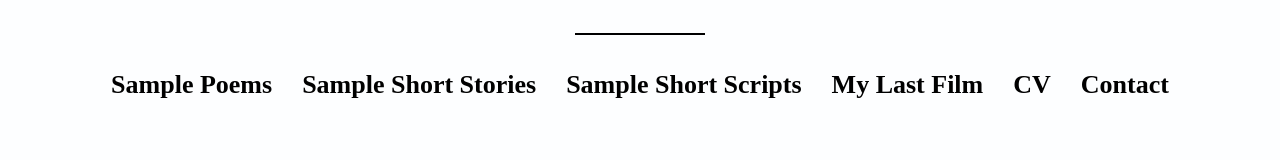
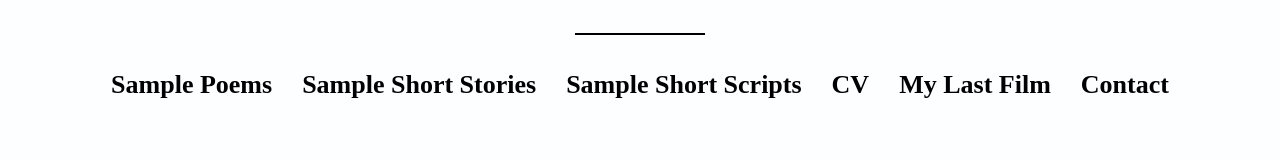
Before and after one commit to bobslaymaker/bob-slaymaker, a Next.js app: page / in a window 1280 px wide. Shown: the part 400-560 px from the top of the page. Built offline with nearby package versions, Linux system fonts and the light colour scheme; a web font is replaced by a local one.

Commit message:
10 23 23 150 100 vimeo cv before film

```diff
--- a/src/pages/index.js
+++ b/src/pages/index.js
@@ -53,13 +53,13 @@ export default function Home() {
             <Link href="/shortscriptlist">Sample Short Scripts</Link>
           </div>
           <div className={`font-bold ${customStyles.linkSpacing.sm} ${customStyles.linkSpacing.md} ${customStyles.linkSpacing.lg}`}>
-            <Link target="_blank" href="https://vimeo.com/bobslaymaker/">
-              My Last Film
+            <Link target="_blank" href="/cv/Writing Filmmaking CV 2023.pdf">
+              CV
             </Link>
           </div>
           <div className={`font-bold  ${customStyles.linkSpacing.sm} ${customStyles.linkSpacing.md} ${customStyles.linkSpacing.lg}`}>
-            <Link target="_blank" href="/cv/Writing Filmmaking CV 2023.pdf">
-              CV
+            <Link target="_blank" href="https://vimeo.com/bobslaymaker/">
+              My Last Film
             </Link>
           </div>
           <div className={`font-bold ${customStyles.linkSpacing.sm} ${customStyles.linkSpacing.md} ${customStyles.linkSpacing.lg}`}>
```
